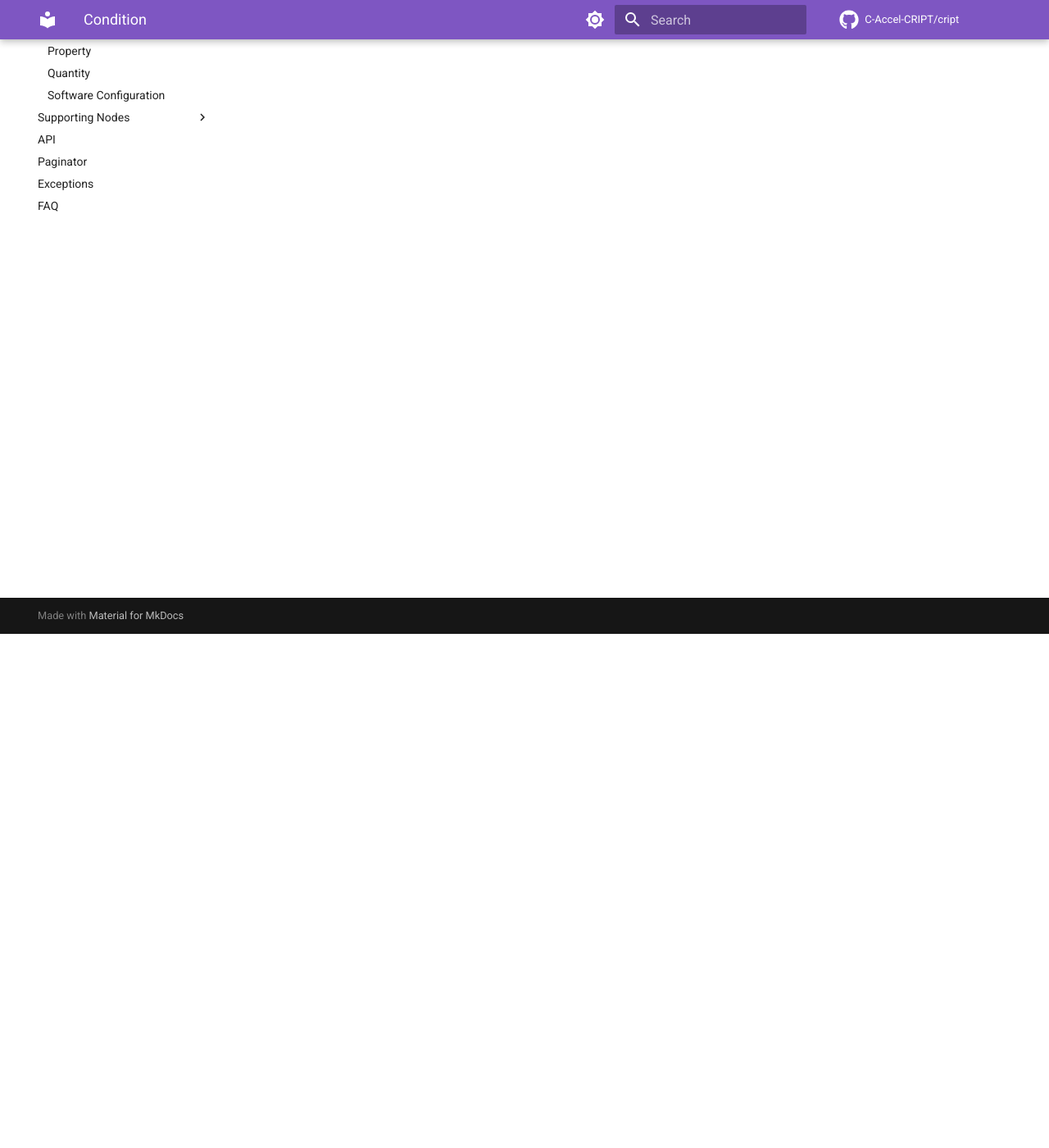
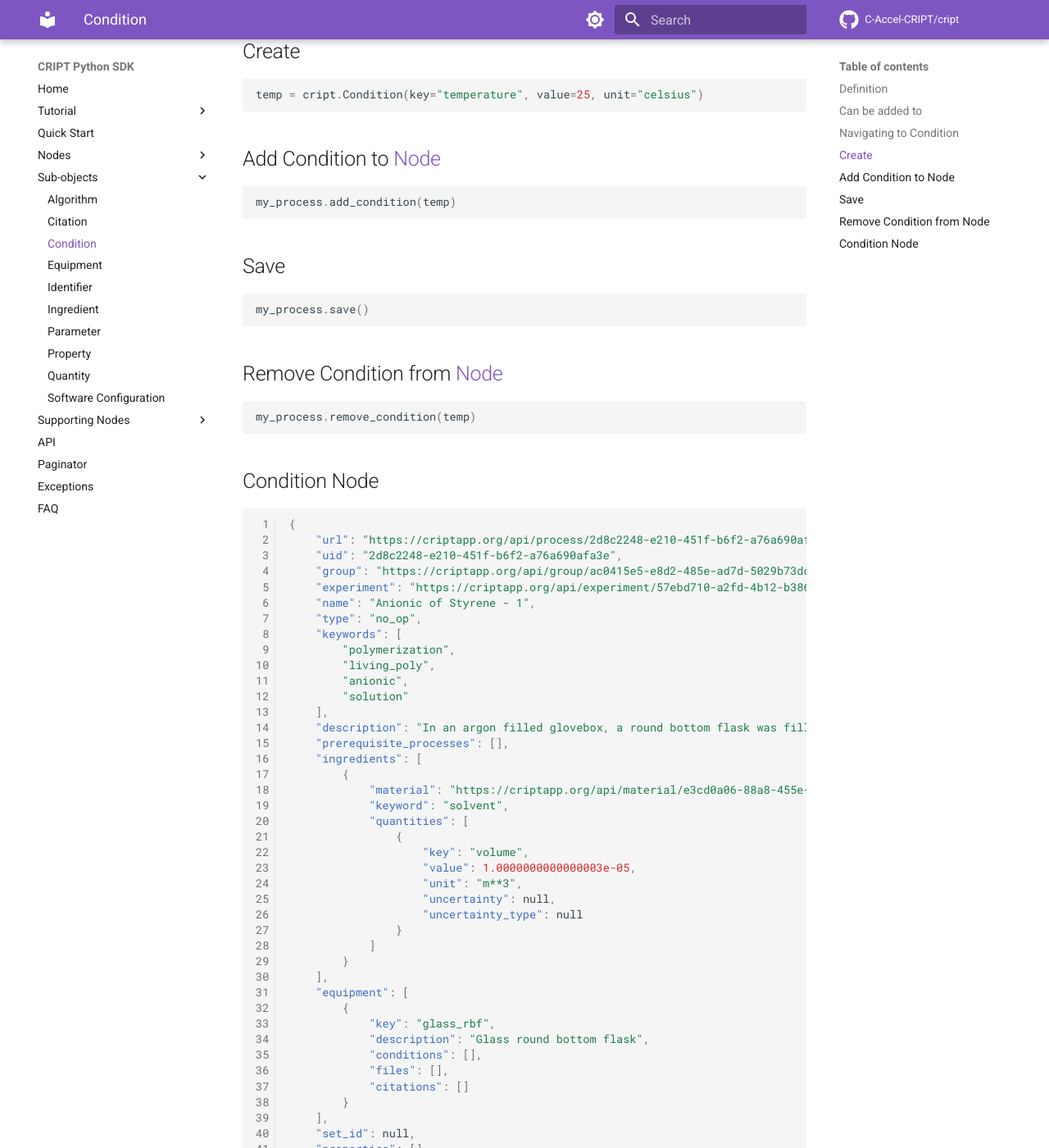
Before and after one commit to C-Accel-CRIPT/sdk-archive, an MkDocs documentation site: the page built from docs/subobjects/condition.md, in a window 1280 px wide and 1400 px high, scrolled down 627 px. Shown: the whole window at 82% size. Built offline with MkDocs 1.6.1 and Material for MkDocs 9.7.7, drawn with Linux system fonts in a browser that asks for light colours; comment, search, counter and statistics services are not loaded; some of the changed text lies outside the part shown.

Commit message:
added available methods to conditions

````diff
--- a/docs/subobjects/condition.md
+++ b/docs/subobjects/condition.md
@@ -1,9 +1,116 @@
 # Condition
 
-!!! abstract
-    `Condition` is the conditions under which the experiment was conducted.
+## Definition
+`Condition` is the conditions under which the experiment was conducted.
 
-    Some examples include `temperature`, `mixing_rate`, `stirring`, `time_duration`
+Some examples include `temperature`, `mixing_rate`, `stirring`, `time_duration`
 
-    Please visit <a href="https://criptapp.org/keys/condition-key/" target="_blank">
-      condition controlled vocabulary</a> for a full list of conditions
+Please visit <a href="https://criptapp.org/keys/condition-key/" target="_blank">
+  condition controlled vocabulary</a> for a full list of conditions
+
+## Can be added to
+* <a href="../property" target="_blank">Property</a>
+* <a href="../../nodes/process" target="_blank">Process</a>
+* <a href="../../nodes/computation" target="_blank">Computation</a>
+* <a href="../../nodes/computational_process" target="_blank">Computational Process</a>
+
+
+## Navigating to Condition
+
+## Create
+```python
+temp = cript.Condition(key="temperature", value=25, unit="celsius")
+```
+
+## Add Condition to [Node](#can-be-added-to)
+```python
+my_process.add_condition(temp)
+```
+
+## Save
+```python
+my_process.save()
+```
+
+## Remove Condition from [Node](#can-be-added-to)
+```python
+my_process.remove_condition(temp)
+```
+
+## Condition Node
+```json linenums="1" hl_lines="42-67"
+{
+    "url": "https://criptapp.org/api/process/2d8c2248-e210-451f-b6f2-a76a690afa3e/",
+    "uid": "2d8c2248-e210-451f-b6f2-a76a690afa3e",
+    "group": "https://criptapp.org/api/group/ac0415e5-e8d2-485e-ad7d-5029b73dc3c1/",
+    "experiment": "https://criptapp.org/api/experiment/57ebd710-a2fd-4b12-b386-b927260f6b76/",
+    "name": "Anionic of Styrene - 1",
+    "type": "no_op",
+    "keywords": [
+        "polymerization",
+        "living_poly",
+        "anionic",
+        "solution"
+    ],
+    "description": "In an argon filled glovebox, a round bottom flask was filled with dried toluene.",
+    "prerequisite_processes": [],
+    "ingredients": [
+        {
+            "material": "https://criptapp.org/api/material/e3cd0a06-88a8-455e-bf94-74ed7a5d2c3d/",
+            "keyword": "solvent",
+            "quantities": [
+                {
+                    "key": "volume",
+                    "value": 1.0000000000000003e-05,
+                    "unit": "m**3",
+                    "uncertainty": null,
+                    "uncertainty_type": null
+                }
+            ]
+        }
+    ],
+    "equipment": [
+        {
+            "key": "glass_rbf",
+            "description": "Glass round bottom flask",
+            "conditions": [],
+            "files": [],
+            "citations": []
+        }
+    ],
+    "set_id": null,
+    "properties": [],
+    "conditions": [
+        {
+            "key": "time_duration",
+            "value": 1800.0,
+            "unit": "second",
+            "uncertainty": null,
+            "uncertainty_type": null,
+            "material": null,
+            "descriptor": null,
+            "set_id": null,
+            "measurement_id": null,
+            "data": null
+        },
+        {
+            "key": "temperature",
+            "value": 298.15,
+            "unit": "kelvin",
+            "uncertainty": null,
+            "uncertainty_type": null,
+            "material": null,
+            "descriptor": null,
+            "set_id": null,
+            "measurement_id": null,
+            "data": null
+        }
+    ],
+    "products": [],
+    "waste": [],
+    "citations": [],
+    "public": false,
+    "created_at": "2022-10-28T00:26:08.790724Z",
+    "updated_at": "2022-11-28T23:55:44.871454Z"
+}
+```
````
